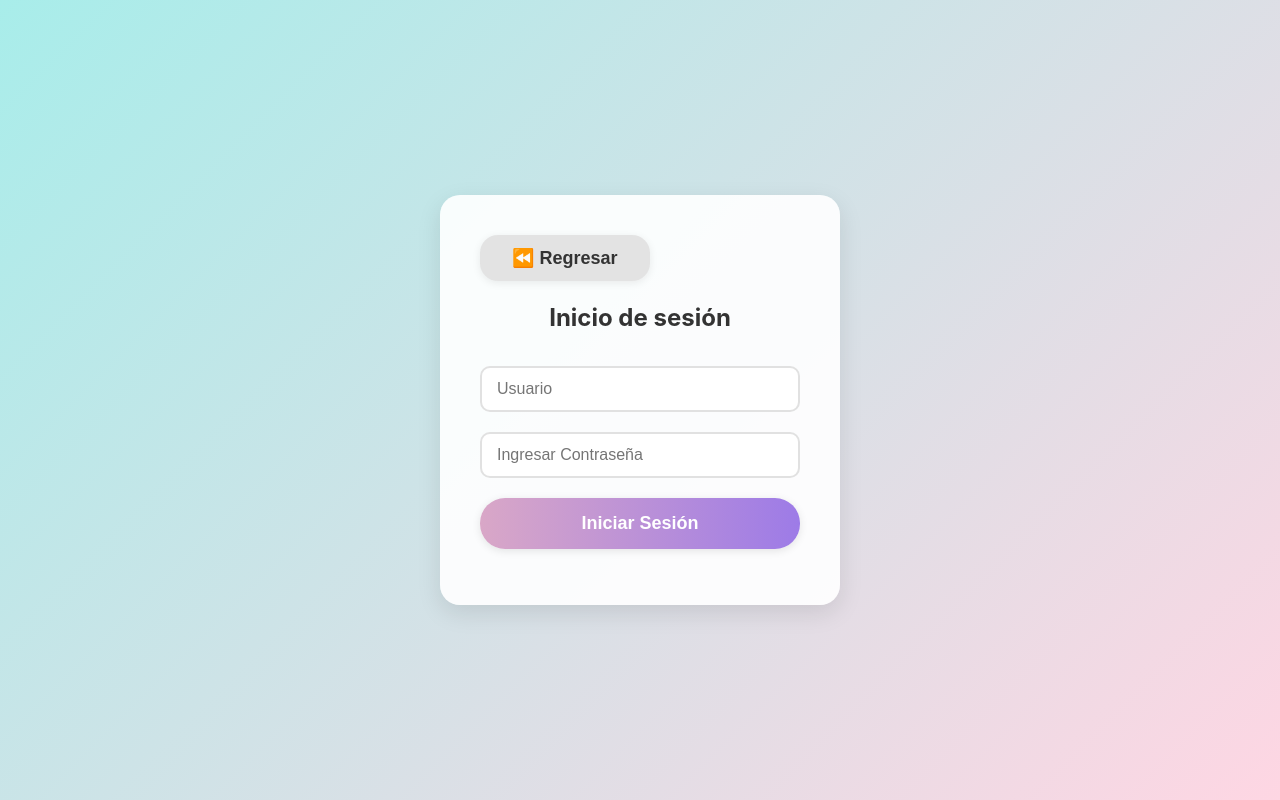
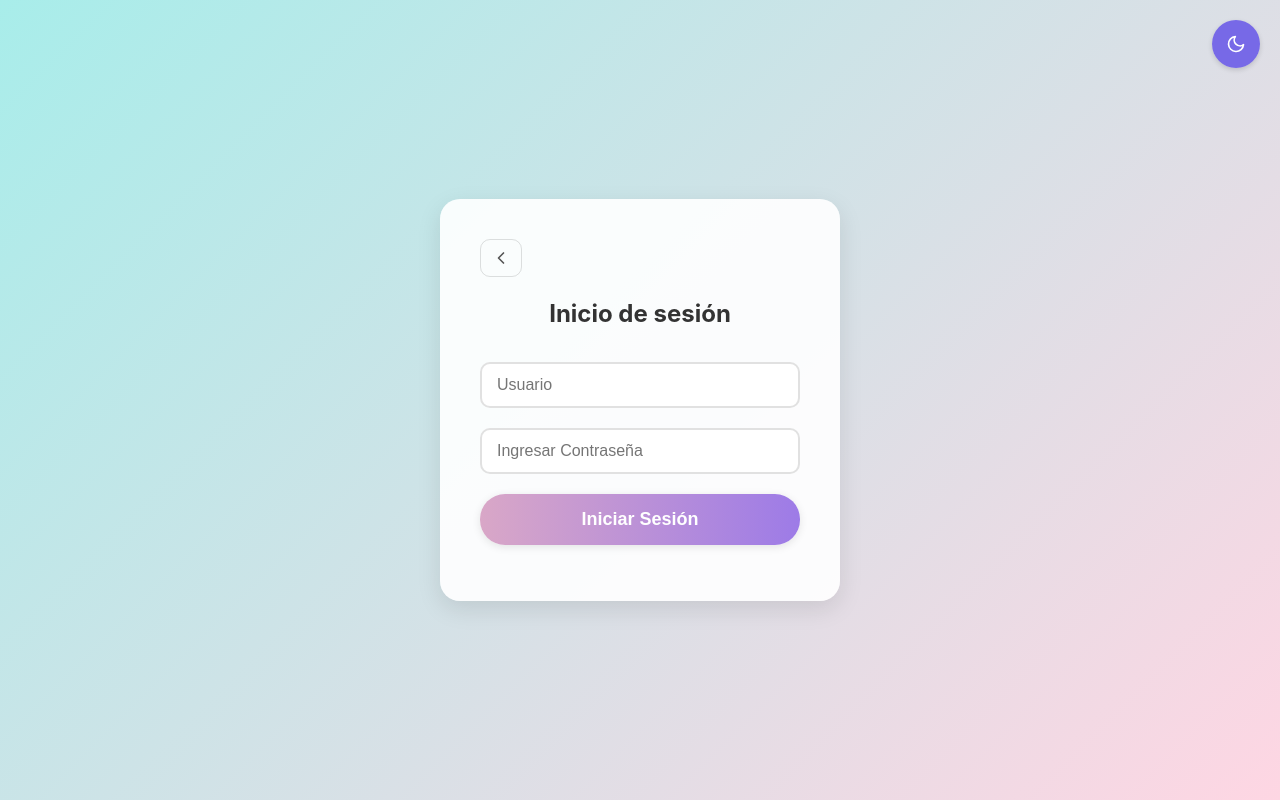
Before and after one commit to By-aleXx/proyecto-con-la-industria, a React (Create React App) app in the folder asistente-ventas/: page / in a window 1280 px wide. Both pictures are taken after a click on the button "Iniciar Sesión". Built offline with nearby package versions, Linux system fonts and the light colour scheme; no server answers.

Commit message:
Enhance theme toggle functionality across LoginPage and ChatRecommendations components. Implemented localStorage for theme persistence and updated button styles for improved UI consistency. Added dark mode styles in LoginPage.css for better visual experience.

```diff
--- a/asistente-ventas/src/components/ChatRecommendations.jsx
+++ b/asistente-ventas/src/components/ChatRecommendations.jsx
@@ -59,6 +59,12 @@ const ChatRecommendations = () => {
 
     // Auto scroll al final
     scrollToBottom();
+
+    // Leer tema persistido
+    const storedTheme = localStorage.getItem('theme');
+    if (storedTheme === 'dark') {
+      setIsDark(true);
+    }
 
     // Obtener o crear session_id
     const currentSessionId = chatService.getCurrentSessionId();
@@ -320,7 +326,11 @@ const ChatRecommendations = () => {
       {/* Theme Toggle */}
       <div className="theme-toggle-container">
         <ThemeToggle
-          onToggle={() => setIsDark(!isDark)}
+          onToggle={() => {
+            const next = !isDark;
+            setIsDark(next);
+            localStorage.setItem('theme', next ? 'dark' : 'light');
+          }}
           isDark={isDark}
           onLogout={handleLogout}
           onChangePassword={() => setShowChangePassword(true)}
--- a/asistente-ventas/src/components/LoginPage.jsx
+++ b/asistente-ventas/src/components/LoginPage.jsx
@@ -2,7 +2,7 @@ import React, { useState, useEffect } from 'react';
 import { useNavigate } from 'react-router-dom';
 import anime from 'animejs';
 import { useAuth } from '../context/AuthContext';
-import ThemeToggle from './ThemeToggle';
+import ThemeToggleSimple from './ThemeToggleSimple';
 import '../estilos/index.css';
 import '../estilos/LoginPage.css';
 
@@ -25,6 +25,13 @@ const LoginPage = () => {
 
   const { login, register, isAuthenticated } = useAuth();
   const navigate = useNavigate();
+
+  useEffect(() => {
+    const storedTheme = localStorage.getItem('theme');
+    if (storedTheme === 'dark') {
+      setIsDark(true);
+    }
+  }, []);
 
   useEffect(() => {
     // Si ya está autenticado, redirigir al chat
@@ -133,7 +140,14 @@ const LoginPage = () => {
       }}
     >
       <div className="theme-toggle-container">
-        <ThemeToggle onToggle={() => setIsDark(!isDark)} isDark={isDark} showGear={false} />
+        <ThemeToggleSimple
+          onToggle={() => {
+            const next = !isDark;
+            setIsDark(next);
+            localStorage.setItem('theme', next ? 'dark' : 'light');
+          }}
+          isDark={isDark}
+        />
       </div>
 
       {view === 'welcome' && (
@@ -161,8 +175,25 @@ const LoginPage = () => {
       {view === 'login' && (
         <form className="form-container fade-in" onSubmit={handleLogin}>
           <div className="regresar-container">
-            <button type="button" className="regresar-btn" onClick={() => setView('welcome')}>
-              ⏪ Regresar
+            <button
+              type="button"
+              className="regresar-btn"
+              onClick={() => setView('welcome')}
+              aria-label="Regresar"
+              title="Regresar"
+            >
+              <svg
+                width="20"
+                height="20"
+                viewBox="0 0 24 24"
+                fill="none"
+                stroke="currentColor"
+                strokeWidth="2"
+                strokeLinecap="round"
+                strokeLinejoin="round"
+              >
+                <polyline points="15 18 9 12 15 6"></polyline>
+              </svg>
             </button>
           </div>
           <h2 className="login-title" style={{ color: isDark ? '#fff' : '#333' }}>
@@ -210,9 +241,28 @@ const LoginPage = () => {
 
       {view === 'register' && (
         <form className="form-container fade-in" onSubmit={handleRegister}>
-          <button type="button" className="back-button" onClick={() => setView('welcome')}>
-            ⏪ Regresar
-          </button>
+          <div className="regresar-container">
+            <button
+              type="button"
+              className="regresar-btn"
+              onClick={() => setView('welcome')}
+              aria-label="Regresar"
+              title="Regresar"
+            >
+              <svg
+                width="20"
+                height="20"
+                viewBox="0 0 24 24"
+                fill="none"
+                stroke="currentColor"
+                strokeWidth="2"
+                strokeLinecap="round"
+                strokeLinejoin="round"
+              >
+                <polyline points="15 18 9 12 15 6"></polyline>
+              </svg>
+            </button>
+          </div>
           <h2 className="form-title" style={{ color: isDark ? '#fff' : '#333' }}>
             Formulario de registro
           </h2>
--- a/asistente-ventas/src/components/SettingsMenu.jsx
+++ b/asistente-ventas/src/components/SettingsMenu.jsx
@@ -159,6 +159,7 @@ const SettingsMenu = ({ onLogout, onChangePassword, onToggle, isDark, open: exte
               Cambiar contraseña
             </button>
           )}
+          {onLogout && (
           <button
             type="button"
             onClick={() => {
@@ -203,6 +204,7 @@ const SettingsMenu = ({ onLogout, onChangePassword, onToggle, isDark, open: exte
             </svg>
             Cerrar sesión
           </button>
+          )}
         </div>
       )}
     </div>
--- /dev/null
+++ b/asistente-ventas/src/components/ThemeToggleSimple.jsx
@@ -0,0 +1,56 @@
+import React from 'react';
+
+const ThemeToggleSimple = ({ onToggle, isDark }) => {
+  return (
+    <button
+      onClick={onToggle}
+      aria-label={isDark ? 'Cambiar a modo claro' : 'Cambiar a modo oscuro'}
+      title={isDark ? 'Modo claro' : 'Modo oscuro'}
+      style={{
+        background: 'rgba(108, 92, 231, 0.9)',
+        border: 'none',
+        borderRadius: '50%',
+        padding: '12px',
+        width: '48px',
+        height: '48px',
+        display: 'flex',
+        alignItems: 'center',
+        justifyContent: 'center',
+        cursor: 'pointer',
+        boxShadow: '0 2px 5px rgba(0,0,0,0.15)',
+        transition: 'all 0.3s ease'
+      }}
+    >
+      <svg
+        width="20"
+        height="20"
+        viewBox="0 0 24 24"
+        fill="none"
+        stroke="#fff"
+        strokeWidth="2"
+        strokeLinecap="round"
+        strokeLinejoin="round"
+      >
+        {isDark ? (
+          // Sol - para cambiar a modo claro
+          <>
+            <circle cx="12" cy="12" r="5"></circle>
+            <line x1="12" y1="1" x2="12" y2="3"></line>
+            <line x1="12" y1="21" x2="12" y2="23"></line>
+            <line x1="4.22" y1="4.22" x2="5.64" y2="5.64"></line>
+            <line x1="18.36" y1="18.36" x2="19.78" y2="19.78"></line>
+            <line x1="1" y1="12" x2="3" y2="12"></line>
+            <line x1="21" y1="12" x2="23" y2="12"></line>
+            <line x1="4.22" y1="19.78" x2="5.64" y2="18.36"></line>
+            <line x1="18.36" y1="5.64" x2="19.78" y2="4.22"></line>
+          </>
+        ) : (
+          // Luna - para cambiar a modo oscuro
+          <path d="M21 12.79A9 9 0 1 1 11.21 3 7 7 0 0 0 21 12.79z"></path>
+        )}
+      </svg>
+    </button>
+  );
+};
+
+export default ThemeToggleSimple;
--- a/asistente-ventas/src/estilos/LoginPage.css
+++ b/asistente-ventas/src/estilos/LoginPage.css
@@ -220,11 +220,65 @@
 }
 
 /* Toggle de tema */
-.theme-toggle-container {
+.login-main-container .theme-toggle-container {
   position: absolute;
   top: 20px;
   right: 20px;
   z-index: 1000;
+}
+
+/* Overrides para modo oscuro en bienvenida, login y registro */
+.login-main-container.dark .welcome-title {
+  color: #ffffff;
+  text-shadow: 0 2px 6px rgba(0,0,0,0.4);
+}
+.login-main-container.dark .welcome-subtitle {
+  color: rgba(255,255,255,0.75);
+}
+.login-main-container.dark .form-container {
+  background: rgba(16, 16, 16, 0.85);
+  box-shadow: 0 12px 32px rgba(0,0,0,0.45);
+}
+.login-main-container.dark .form-title,
+.login-main-container.dark .login-title {
+  color: #ffffff;
+}
+.login-main-container.dark .form-label {
+  color: #e0e0e0;
+}
+.login-main-container.dark .form-input,
+.login-main-container.dark .form-select {
+  background: rgba(0,0,0,0.35);
+  border-color: #444;
+  color: #ffffff;
+}
+.login-main-container.dark .form-input::placeholder,
+.login-main-container.dark .form-select::placeholder {
+  color: rgba(255,255,255,0.7);
+}
+.login-main-container.dark .form-input:focus,
+.login-main-container.dark .form-select:focus {
+  border-color: #6c5ce7;
+  box-shadow: 0 0 0 3px rgba(108,92,231,0.25);
+}
+.login-main-container.dark .form-link {
+  color: #aab4ff;
+}
+.login-main-container.dark .form-link:hover {
+  color: #cdd3ff;
+}
+.login-main-container.dark .back-button {
+  color: #cccccc;
+}
+.login-main-container.dark .back-button:hover {
+  background: rgba(255,255,255,0.08);
+}
+.login-main-container.dark .regresar-btn {
+  background: #3a3a3a;
+  color: #eeeeee;
+}
+.login-main-container.dark .regresar-btn:hover {
+  background: #4a4a4a;
 }
 
 /* Responsive Design */
@@ -487,19 +541,22 @@
 /* Estilos adicionales para componentes */
 .back-button {
   align-self: flex-start;
-  background: none;
-  border: none;
-  color: #888;
-  font-weight: bold;
-  margin-bottom: 10px;
+  background: transparent;
+  border: 1px solid rgba(0,0,0,0.12);
+  color: #555;
+  font-weight: 600;
+  margin-bottom: 20px;
   cursor: pointer;
-  padding: 8px;
-  border-radius: 5px;
-  transition: background 0.3s;
+  padding: 8px 12px;
+  border-radius: 10px;
+  transition: background 0.2s ease, color 0.2s ease, border-color 0.2s ease, box-shadow 0.2s ease;
 }
 
+.back-button svg { stroke: currentColor; }
+
 .back-button:hover {
-  background: rgba(0,0,0,0.1);
+  background: rgba(0,0,0,0.06);
+  border-color: rgba(0,0,0,0.2);
 }
 
 .forgot-button {
@@ -573,15 +630,47 @@
 }
 
 .regresar-btn {
-  background: #e3e3e3;
-  color: #333;
-  border: none;
-  border-radius: 18px;
-  padding: 12px 32px;
-  font-size: 18px;
-  font-weight: bold;
-  box-shadow: 0 2px 8px rgba(0,0,0,0.08);
+  background: transparent;
+  color: #555;
+  border: 1px solid rgba(0,0,0,0.12);
+  border-radius: 10px;
+  padding: 8px 10px;
+  font-size: 14px;
+  font-weight: 600;
+  box-shadow: none;
   margin-right: 8px;
   cursor: pointer;
-  transition: background 0.3s;
+  display: inline-flex;
+  align-items: center;
+  justify-content: center;
+  transition: background 0.2s ease, color 0.2s ease, border-color 0.2s ease;
 }
+
+.regresar-btn svg { stroke: currentColor; }
+
+.regresar-btn:hover {
+  background: rgba(0,0,0,0.06);
+  border-color: rgba(0,0,0,0.2);
+}
+
+.login-main-container.dark .regresar-btn {
+  color: #ddd;
+  border-color: rgba(255,255,255,0.18);
+}
+
+.login-main-container.dark .regresar-btn:hover {
+  background: rgba(255,255,255,0.08);
+  border-color: rgba(255,255,255,0.28);
+}
+
+/* Dark mode for back-button */
+.login-main-container.dark .back-button {
+  background: transparent;
+  border-color: rgba(255,255,255,0.18);
+  color: #ddd;
+}
+
+.login-main-container.dark .back-button:hover {
+  background: rgba(255,255,255,0.08);
+  border-color: rgba(255,255,255,0.28);
+}
```
Also changed, not shown: asistente-ventas/src/components/ChangePasswordModal.jsx (line endings or trailing spaces), asistente-ventas/src/components/ProtectedRoute.jsx (line endings or trailing spaces), asistente-ventas/src/config/api.js (line endings or trailing spaces), asistente-ventas/src/context/AuthContext.jsx (line endings or trailing spaces), asistente-ventas/src/services/axiosInterceptor.js (line endings or trailing spaces).
